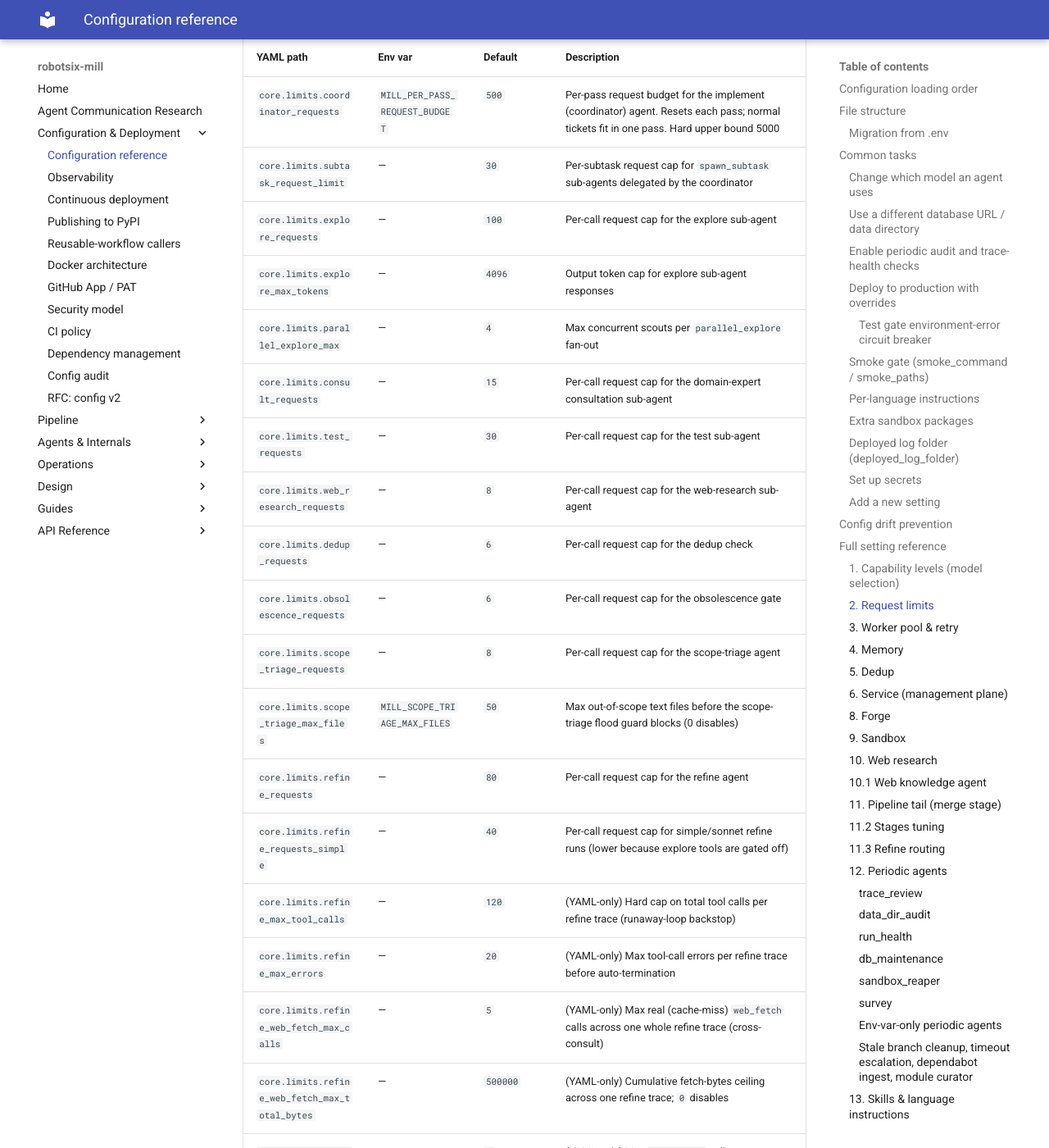
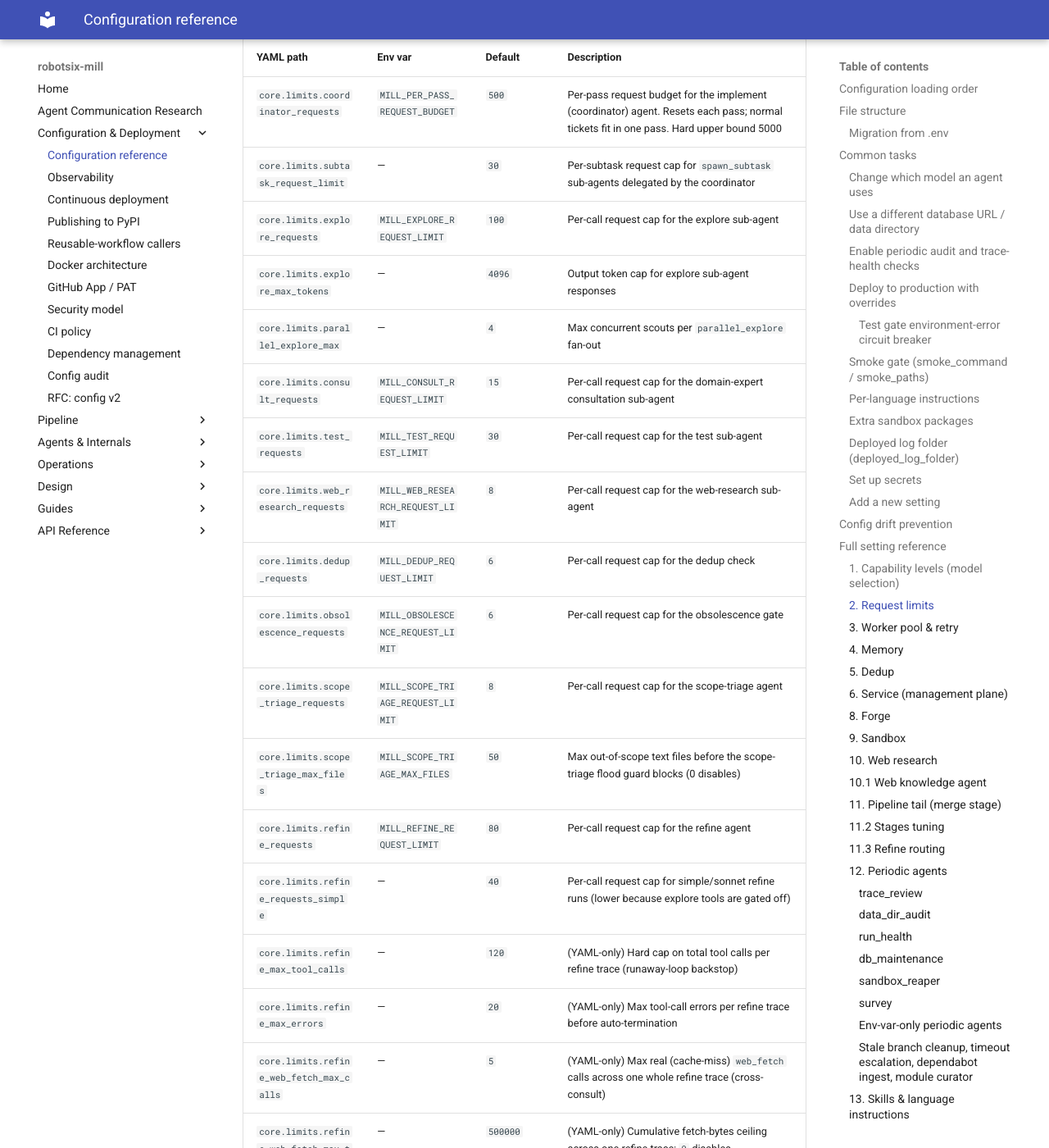
Before and after one commit to damien-robotsix/robotsix-mill, an MkDocs documentation site: the page built from docs/configuration.md, in a window 1280 px wide and 1400 px high, scrolled down 8412 px. Shown: the whole window at 82% size. Built offline with MkDocs 1.6.1 and Material for MkDocs 9.7.7, drawn with Linux system fonts in a browser that asks for light colours; some of the changed text lies outside the part shown.

Commit message:
mill: Revert 15 stale env-var doc entries incorrectly changed to '—' (20260628T140304Z-revert-15-stale-env-var-doc-entries-inco-73b1)

```diff
--- a/docs/configuration.md
+++ b/docs/configuration.md
@@ -386,17 +386,17 @@ the `claude` CLI in the container). These knobs govern that path:
 |-----------|---------|---------|-------------|
 | `core.limits.coordinator_requests` | `MILL_PER_PASS_REQUEST_BUDGET` | `500` | Per-pass request budget for the implement (coordinator) agent. Resets each pass; normal tickets fit in one pass. Hard upper bound 5000 |
 | `core.limits.subtask_request_limit` | — | `30` | Per-subtask request cap for `spawn_subtask` sub-agents delegated by the coordinator |
-| `core.limits.explore_requests` | — | `100` | Per-call request cap for the explore sub-agent |
+| `core.limits.explore_requests` | `MILL_EXPLORE_REQUEST_LIMIT` | `100` | Per-call request cap for the explore sub-agent |
 | `core.limits.explore_max_tokens` | — | `4096` | Output token cap for explore sub-agent responses |
 | `core.limits.parallel_explore_max` | — | `4` | Max concurrent scouts per `parallel_explore` fan-out |
-| `core.limits.consult_requests` | — | `15` | Per-call request cap for the domain-expert consultation sub-agent |
-| `core.limits.test_requests` | — | `30` | Per-call request cap for the test sub-agent |
-| `core.limits.web_research_requests` | — | `8` | Per-call request cap for the web-research sub-agent |
-| `core.limits.dedup_requests` | — | `6` | Per-call request cap for the dedup check |
-| `core.limits.obsolescence_requests` | — | `6` | Per-call request cap for the obsolescence gate |
-| `core.limits.scope_triage_requests` | — | `8` | Per-call request cap for the scope-triage agent |
+| `core.limits.consult_requests` | `MILL_CONSULT_REQUEST_LIMIT` | `15` | Per-call request cap for the domain-expert consultation sub-agent |
+| `core.limits.test_requests` | `MILL_TEST_REQUEST_LIMIT` | `30` | Per-call request cap for the test sub-agent |
+| `core.limits.web_research_requests` | `MILL_WEB_RESEARCH_REQUEST_LIMIT` | `8` | Per-call request cap for the web-research sub-agent |
+| `core.limits.dedup_requests` | `MILL_DEDUP_REQUEST_LIMIT` | `6` | Per-call request cap for the dedup check |
+| `core.limits.obsolescence_requests` | `MILL_OBSOLESCENCE_REQUEST_LIMIT` | `6` | Per-call request cap for the obsolescence gate |
+| `core.limits.scope_triage_requests` | `MILL_SCOPE_TRIAGE_REQUEST_LIMIT` | `8` | Per-call request cap for the scope-triage agent |
 | `core.limits.scope_triage_max_files` | `MILL_SCOPE_TRIAGE_MAX_FILES` | `50` | Max out-of-scope text files before the scope-triage flood guard blocks (0 disables) |
-| `core.limits.refine_requests` | — | `80` | Per-call request cap for the refine agent |
+| `core.limits.refine_requests` | `MILL_REFINE_REQUEST_LIMIT` | `80` | Per-call request cap for the refine agent |
 | `core.limits.refine_requests_simple` | — | `40` | Per-call request cap for simple/sonnet refine runs (lower because explore tools are gated off) |
 | `core.limits.refine_max_tool_calls` | — | `120` | (YAML-only) Hard cap on total tool calls per refine trace (runaway-loop backstop) |
 | `core.limits.refine_max_errors` | — | `20` | (YAML-only) Max tool-call errors per refine trace before auto-termination |
@@ -404,27 +404,27 @@ the `claude` CLI in the container). These knobs govern that path:
 | `core.limits.refine_web_fetch_max_total_bytes` | — | `500000` | (YAML-only) Cumulative fetch-bytes ceiling across one refine trace; `0` disables |
 | `core.limits.refine_web_search_max_calls` | — | `5` | (YAML-only) Max `web_search` calls across one whole refine trace (cross-consult) |
 | `core.limits.maintenance_requests` | `MILL_MAINTENANCE_REQUEST_LIMIT` | `100` | Per-call request cap for the maintenance agent |
-| `core.limits.doc_requests` | — | `16` | Per-run request cap for the document agent |
-| `core.limits.doc_classifier_requests` | — | `3` | Per-call request cap for the doc-classifier gate |
+| `core.limits.doc_requests` | `MILL_DOC_REQUEST_LIMIT` | `16` | Per-run request cap for the document agent |
+| `core.limits.doc_classifier_requests` | `MILL_DOC_CLASSIFIER_REQUEST_LIMIT` | `3` | Per-call request cap for the doc-classifier gate |
 | `core.limits.triage_requests` | — | `8` | Per-call cap for the pre-refine triage agent (main call + tool calls). Distinct from `scope_triage_requests` (which caps the scope-triage agent) |
 | `core.limits.already_done_requests` | — | `8` | Per-call cap for the already-done verifier sub-agent (short-circuits when a prior no-change-needed memory entry matches the draft) |
 | `core.limits.dedup_max_candidates` | — | `8` | Maximum candidates passed to the dedup LLM after similarity pre-filtering. Caps token budget regardless of repo size |
 | `core.limits.coordinator_max_tool_calls` | — | `300` | Hard cap on total tool calls per implement (coordinator) trace — runaway-loop backstop above the request budget |
 | `core.limits.max_refine_explore_calls` | — | `4` | Hard cap on explore/parallel_explore sub-agent calls per refine run. 0 disables exploration entirely |
 | `core.limits.max_refine_read_file_calls` | — | `10` | Hard cap on read_file calls per refine/triage agent run. 0 disables the cap (unbounded reads) |
-| `core.limits.review_requests` | — | `80` | Per-run request cap for the review agent |
+| `core.limits.review_requests` | `MILL_REVIEW_REQUEST_LIMIT` | `80` | Per-run request cap for the review agent |
 
 ### 3. Worker pool & retry
 
 | YAML path | Env var | Default | Description |
 |-----------|---------|---------|-------------|
-| `core.limits.max_fix_iterations` | — | `8` | Max implement→test fix loop iterations before BLOCK |
+| `core.limits.max_fix_iterations` | `MILL_MAX_FIX_ITERATIONS` | `8` | Max implement→test fix loop iterations before BLOCK |
 | `core.limits.max_stuck_cycles` | `MILL_MAX_STUCK_CYCLES` | `3` | Re-entries to same stage without progress before BLOCK |
-| `core.limits.max_spend_usd_per_ticket` | — | `20.0` | Dollar cap per ticket (0.0 = disabled) |
+| `core.limits.max_spend_usd_per_ticket` | `MILL_MAX_SPEND_USD_PER_TICKET` | `20.0` | Dollar cap per ticket (0.0 = disabled) |
 | `core.limits.max_traces_per_ticket` | — | `15` | Trace-count circuit-breaker (0 = disabled) |
 | `core.limits.max_openrouter_marginal_usd_per_ticket` | — | `3.0` | OpenRouter marginal-spend breaker (0.0 = disabled) |
-| `core.limits.stage_timeout_seconds` | — | `2400` | Per-stage wall-clock timeout in seconds; stage that exceeds it is escalated to BLOCKED (≤ 0 disables) |
-| `core.limits.stage_timeout_overrides` | — | `{"refine": 900}` | Per-stage overrides as a JSON dict (e.g. `{"merge":0,"deliver":0}`); keys are stage names, values are seconds; 0 disables timeout for that stage. The built-in default caps the **refine** stage at 900 seconds — add `"refine": 0` to disable this cap, or override it with a different value. |
+| `core.limits.stage_timeout_seconds` | `MILL_STAGE_TIMEOUT_SECONDS` | `2400` | Per-stage wall-clock timeout in seconds; stage that exceeds it is escalated to BLOCKED (≤ 0 disables) |
+| `core.limits.stage_timeout_overrides` | `MILL_STAGE_TIMEOUT_OVERRIDES` | `{"refine": 900}` | Per-stage overrides as a JSON dict (e.g. `{"merge":0,"deliver":0}`); keys are stage names, values are seconds; 0 disables timeout for that stage. The built-in default caps the **refine** stage at 900 seconds — add `"refine": 0` to disable this cap, or override it with a different value. |
 | `core.limits.max_global_concurrency` | `MILL_MAX_GLOBAL_CONCURRENCY` | `12` | Host-level cap on total concurrently-running stages across ALL boards, applied on top of each board's own `max_concurrency`. Default 12 provides a genuine backstop without throttling normal operation |
 | `core.limits.transient_retries` | `MILL_TRANSIENT_RETRIES` | `4` | Max retries for transient LLM-call failures (429, 5xx, timeouts) |
 | `core.limits.transient_backoff_base` | `MILL_TRANSIENT_BACKOFF_BASE` | `2.0` | Base seconds for exponential backoff at LLM-call level (jittered) |
```
Also changed, not shown: CHANGELOG.md (+3 -0 lines).
